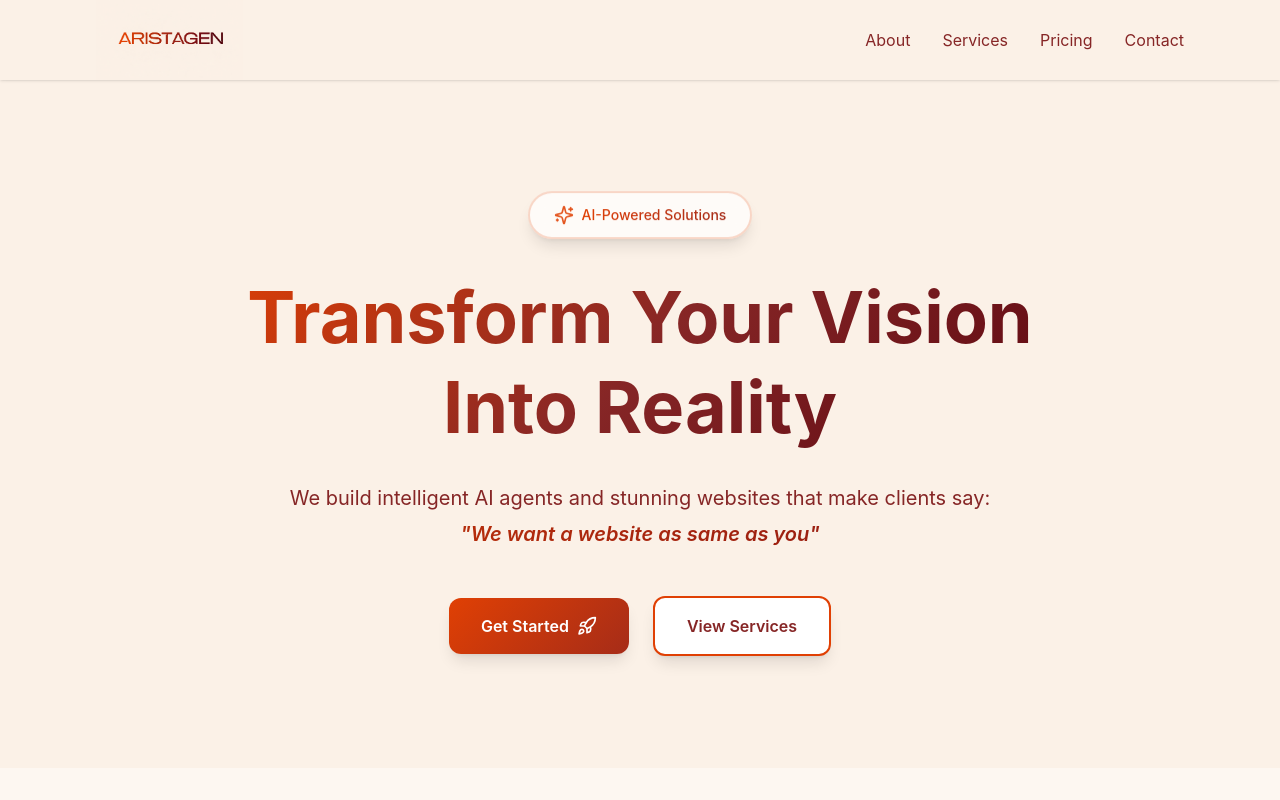
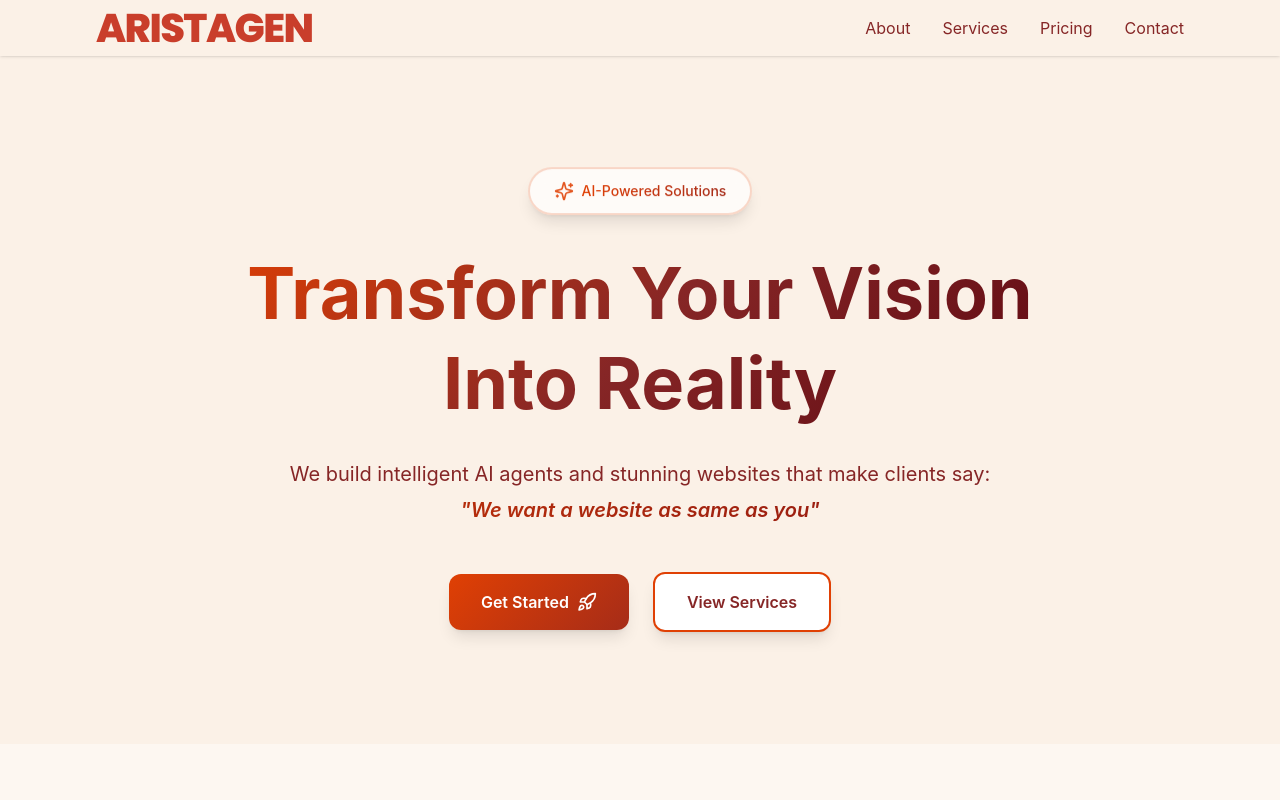
Before and after one commit to aristagenai-collab/aristagen-site, a React (Vite) app: page / in a window 1280 px wide. Shown: the top 800 px of the page. Built offline with nearby package versions, Linux system fonts and the light colour scheme.

Commit message:
updated logo and fixes

```diff
--- a/src/app/App.tsx
+++ b/src/app/App.tsx
@@ -11,13 +11,24 @@ export default function App() {
         <div className="max-w-7xl mx-auto flex items-center justify-between">
           {/* Logo */}
           <div className="flex items-center gap-2 animate-fade-in">
-            <span>
-              <img
-                src="src/app/logo.png"
-                className="h-14 sm:h-16 md:h-20"
-                alt="Aristagen AI Logo"
-              /></span>
+            <style>{`
+              @import url('https://fonts.googleapis.com/css2?family=Poppins:wght@700;800&display=swap');
+
+              .aristagen-logo {
+                font-family: 'Poppins', sans-serif;
+                font-size: clamp(1.5rem, 5vw, 2.5rem);
+                font-weight: 800;
+                letter-spacing: -0.04em;
+                color: #c93e2b;
+                text-transform: uppercase;
+                line-height: 1;
+                margin: 0;
+                padding: 0.5rem 0;
+              }
+            `}</style>
+            <h2 className="aristagen-logo">Aristagen</h2>
           </div>
+
 
           {/* Desktop Menu */}
           <div className="hidden md:flex gap-6 lg:gap-8">
```
